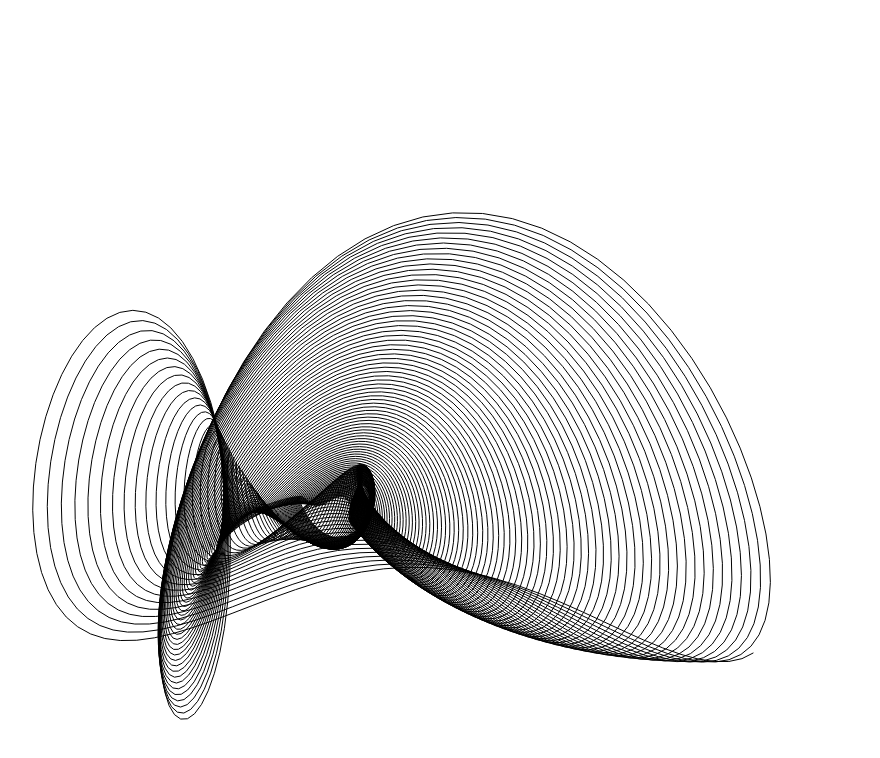
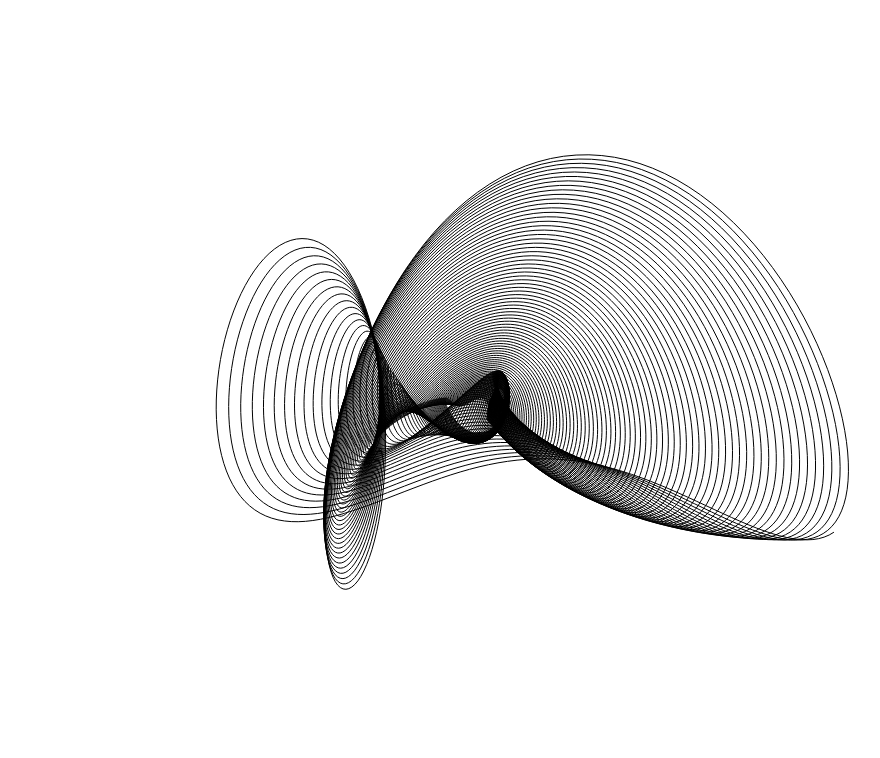
Before and after one commit to cosinekitty/harmonograph, a plain HTML site: page index.html in a window 1280 px wide. Shown: the whole page, without its empty margins (171-1051 px from the left). Drawn offline with Linux system fonts and the light colour scheme.

Commit message:
Automatically scale harmonograph image to window size.

```diff
--- /dev/null
+++ b/harmonograph.css
@@ -0,0 +1,12 @@
+html, body {
+    /* Fit rendered page to screen layout */
+    top:0;
+    bottom:0;
+    left:0;
+    right:0;
+    position:fixed;
+}
+
+.HarmonographCanvas {
+    -webkit-tap-highlight-color: rgba(0,0,0,0);
+}
--- a/harmonograph.js
+++ b/harmonograph.js
@@ -58,13 +58,13 @@ window.onload = function() {
     function Render(time) {
         const harm = MakeHarmonograph(time);
         context.clearRect(0, 0, graph.width, graph.height);
-        const dt = 1;
+        const dt = 0.5;
         let t = 0;
         let n = 0;
         let cx = graph.width / 2;
         let cy = graph.height / 2;
         const limit = 20;
-        const scale = 1.4;
+        const scale = 1.5 * Math.min(graph.width, graph.height) / 1000;
         context.beginPath();
         for(;;++n) {
             const v = harm.Calculate(t);
@@ -90,23 +90,19 @@ window.onload = function() {
         requestAnimationFrame(timerTick);
     }
 
+    function ResizeGraph() {
+        // Calculate "ideal" graph dimensions as a function of the window dimensions.
+        let gwidth = window.innerWidth;
+        let gheight = window.innerHeight;
+
+        // Resize the graph canvas if needed.
+        if (graph.width !== gwidth || graph.height !== gheight) {
+            graph.width = gwidth;
+            graph.height = gheight;
+        }
+    }
+
+    ResizeGraph();
+    window.addEventListener('resize', ResizeGraph);
     requestAnimationFrame(timerTick);
 }
-
-/*
-    https://stackoverflow.com/questions/7054272/how-to-draw-smooth-curve-through-n-points-using-javascript-html5-canvas
-
-    var points = [{x:1,y:1},{x:2,y:3},{x:3,y:4},{x:4,y:2},{x:5,y:6}] //took 5 example points
-    ctx.moveTo((points[0].x), points[0].y);
-
-    for(var i = 0; i < points.length-1; i ++)
-    {
-
-    var x_mid = (points[i].x + points[i+1].x) / 2;
-    var y_mid = (points[i].y + points[i+1].y) / 2;
-    var cp_x1 = (x_mid + points[i].x) / 2;
-    var cp_x2 = (x_mid + points[i+1].x) / 2;
-    ctx.quadraticCurveTo(cp_x1,points[i].y ,x_mid, y_mid);
-    ctx.quadraticCurveTo(cp_x2,points[i+1].y ,points[i+1].x,points[i+1].y);
-    }
-*/
--- a/index.html
+++ b/index.html
@@ -3,9 +3,10 @@
     <head>
         <title>Harmonograph simulation by Don Cross</title>
         <meta charset="UTF-8" />
+        <link rel="stylesheet" href="harmonograph.css">
     </head>
     <body>
-        <div><canvas id="GraphCanvas" width="1000" height="1000"></canvas></div>
+        <div><canvas id="GraphCanvas" width="1000" height="1000" class="HarmonographCanvas"></canvas></div>
         <script src="harmonograph.js"></script>
     </body>
 </html>
```
